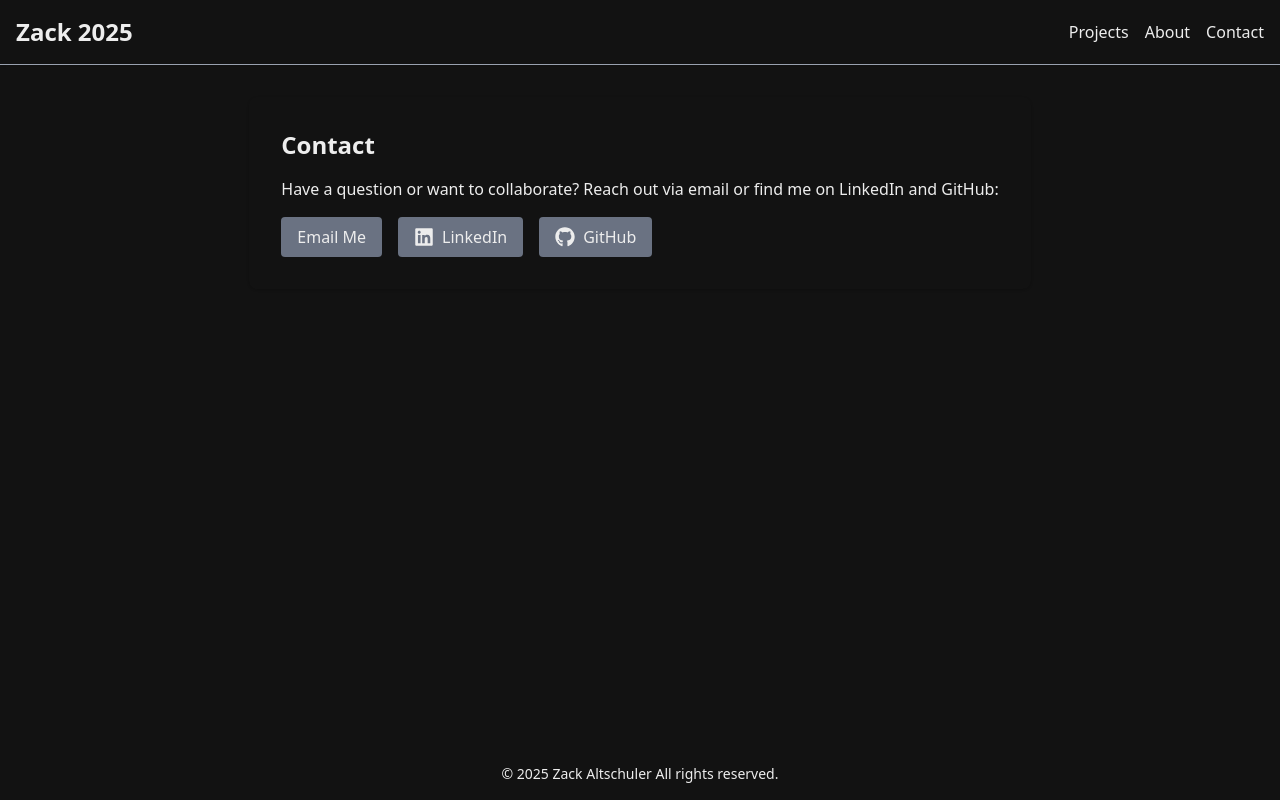
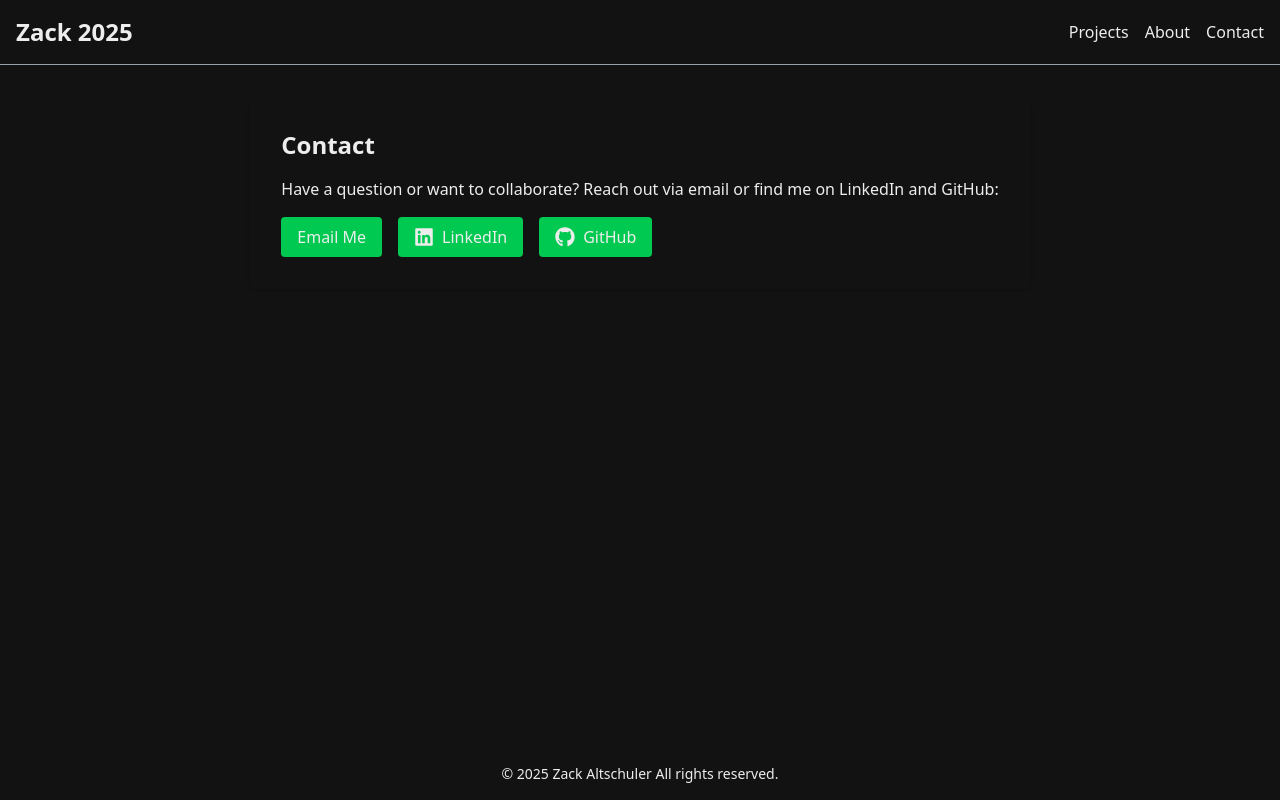
Before and after one commit to Altzack/Portfolio, a React (Vite) app: page /contact in a window 1280 px wide. Built offline with nearby package versions, Linux system fonts and the light colour scheme; the HTML template or start-up script is replaced by a standard one.

Commit message:
hover effects

```diff
--- a/src/pages/Contact.jsx
+++ b/src/pages/Contact.jsx
@@ -13,7 +13,7 @@ export default function Contact() {
         {/* Email button */}
         <a
           href="mailto:altschulerzack@yahoo.com?subject=Contact%20from%20Portfolio"
-          className="inline-block bg-gray-500 text-background px-4 py-2 rounded hover:opacity-90"
+          className="inline-block bg-green-500 text-background px-4 py-2 rounded hover:opacity-90"
         >
           Email Me
         </a>
@@ -23,7 +23,7 @@ export default function Contact() {
           href="https://www.linkedin.com/in/zack-altschuler/"
           target="_blank"
           rel="noopener noreferrer"
-          className="inline-flex items-center bg-gray-500 text-background px-4 py-2 rounded hover:opacity-90"
+          className="inline-flex items-center bg-green-500 text-background px-4 py-2 rounded hover:opacity-90"
         >
           <FaLinkedin className="mr-2" size={20} />
           LinkedIn
@@ -34,7 +34,7 @@ export default function Contact() {
           href="https://github.com/Altzack"
           target="_blank"
           rel="noopener noreferrer"
-          className="inline-flex items-center bg-gray-500 text-background px-4 py-2 rounded hover:opacity-90"
+          className="inline-flex items-center bg-green-500 text-background px-4 py-2 rounded hover:opacity-90"
         >
           <FaGithub className="mr-2" size={20} />
           GitHub
--- a/src/pages/Home.jsx
+++ b/src/pages/Home.jsx
@@ -33,7 +33,7 @@ export default function Home() {
           href="https://www.linkedin.com/in/zack-altschuler/"
           target="_blank"
           rel="noopener noreferrer"
-          className="flex flex-col items-center p-6 bg-background rounded-lg hover:shadow-lg transition"
+          className="flex flex-col items-center p-6 bg-background rounded-lg transform transition-transform duration-300 hover:scale-110"
         >
           <FaLinkedin className="text-accent mb-4" size={48} style={{ color: '#0077B5' }}/>
           <h3 className="text-xl font-medium mb-2">LinkedIn</h3>
@@ -47,7 +47,7 @@ export default function Home() {
           href="https://github.com/Altzack"
           target="_blank"
           rel="noopener noreferrer"
-          className="flex flex-col items-center p-6 bg-background rounded-lg hover:shadow-lg transition"
+          className="flex flex-col items-center p-6 bg-background rounded-lg transform transition-transform duration-300 hover:scale-110"
         >
           <FaGithub className="text-accent mb-4" size={48} />
           <h3 className="text-xl font-medium mb-2">GitHub</h3>
@@ -61,7 +61,7 @@ export default function Home() {
           href="/resume.pdf"
           target="_blank"
           rel="noopener noreferrer"
-          className="flex flex-col items-center p-6 bg-background rounded-lg hover:shadow-lg transition"
+          className="flex flex-col items-center p-6 bg-background rounded-lg transform transition-transform duration-300 hover:scale-110"
         >
           <FaFilePdf className="text-accent mb-4" size={48} style={{ color: '#E53E3E' }}/>
           <h3 className="text-xl font-medium mb-2">Resume</h3>
```
